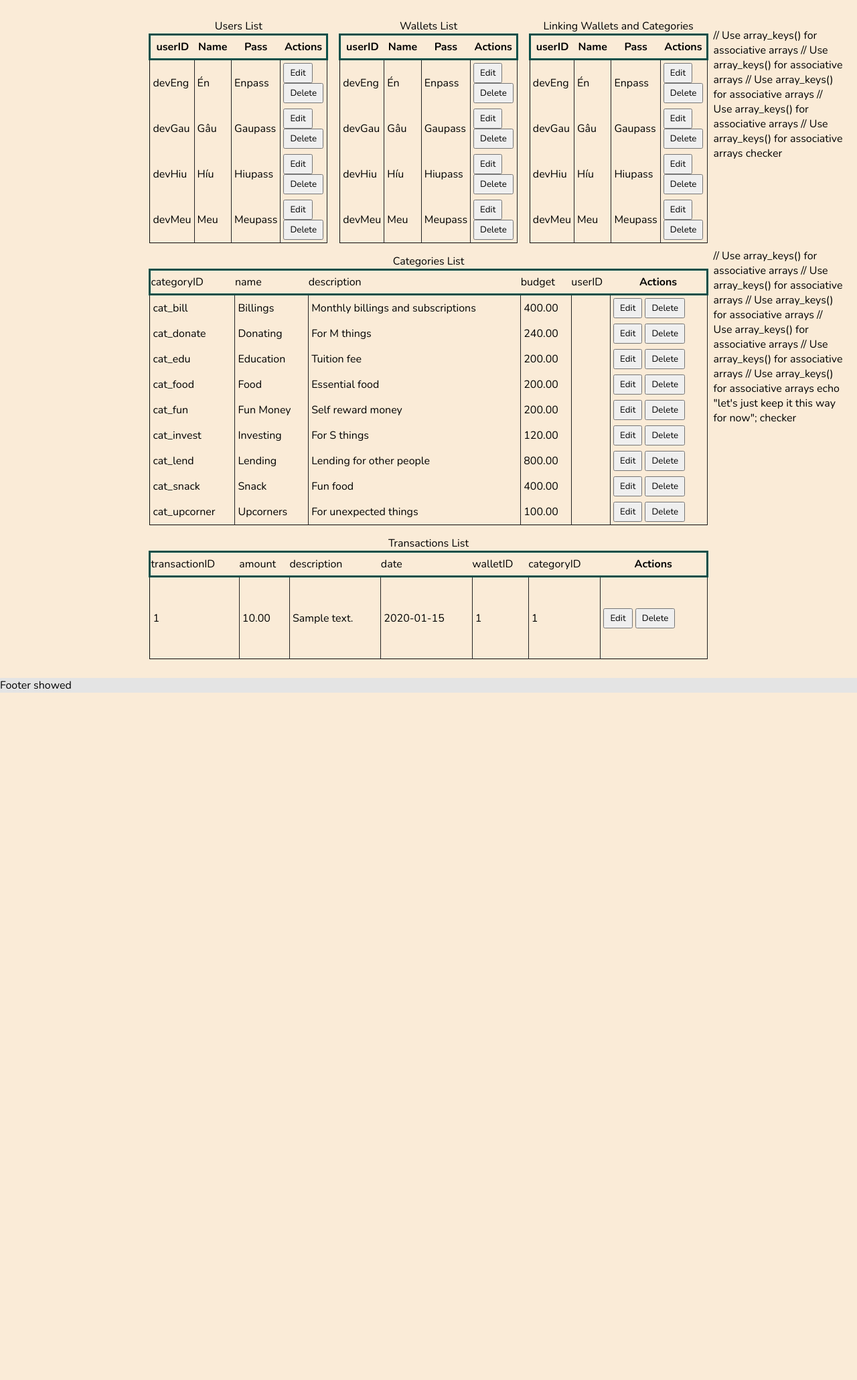
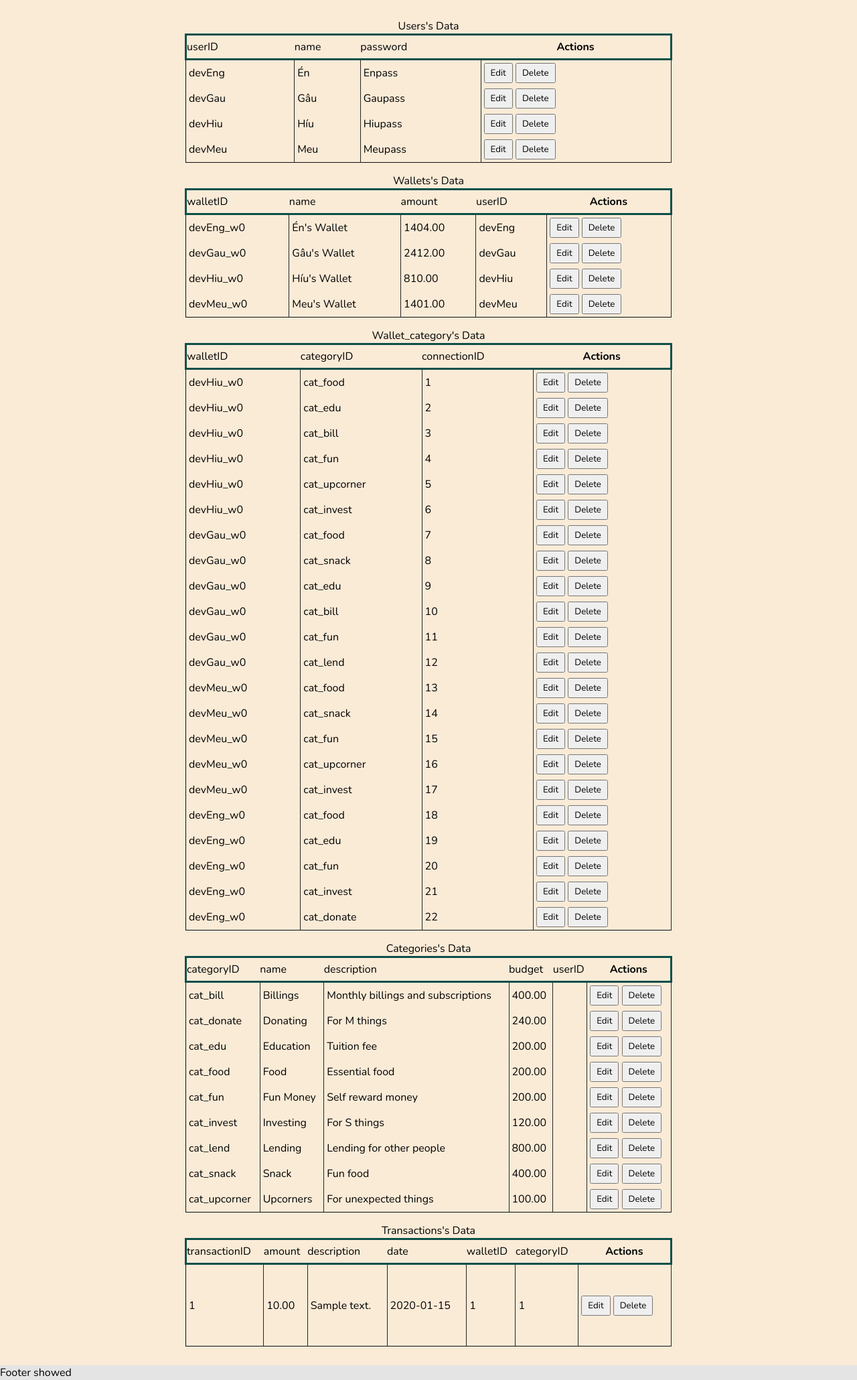
Before and after one commit to MarcoPhanVu/Wallet-Manager, a PHP site: page /servers/display_all.php in a window 1280 px wide. Shown: the part 22-2082 px from the top of the page at 67% size. Before the commit the page ends 1056 px from the top, so only its background shows below. Run offline with PHP 8.4, Linux system fonts and the light colour scheme; data comes from the database, SQL or seed files in the repository; tables that the repository leaves empty hold one stand-in row (values such as "Sample post").

Commit message:
dynamically(1) showing table

```diff
--- a/index.php
+++ b/index.php
@@ -7,7 +7,7 @@
 </head>
 <body>
     <?php include "./servers/connection.php"?>
-    <a href="./servers/display_user.php">To display</a>
+    <a href="./servers/display_all.php">To display</a>
     <h1>Welcome to HAM TRU AN</h1>
     <div style="width: 100vw;">
         <div style="width: 50%; float: left">
--- a/servers/display/display_category.php
+++ /dev/null
@@ -1,44 +0,0 @@
-<?php
-	// ADD USER
-
-
-	// LOAD USERS
-	$category_query = "SELECT * FROM categories";
-	$category_query_result = mysqli_query($connection, $category_query);
-	$categories_list = mysqli_fetch_all($category_query_result, MYSQLI_ASSOC);
-?>
-
-
-<table class="object-list large">
-	<caption>Categories List</caption>
-	<thead>
-		<tr>
-			<?php foreach (array_keys($categories_list[0]) as $key): ?> // Use array_keys() for associative arrays
-				<td><?php echo $key; ?></td>
-			<?php endforeach; ?>
-			<th>Actions</th>
-		</tr>
-	</thead>
-
-	<tbody>
-		<?php if (empty($categories_list)): ?>
-			<p>There is no category for now</p>
-		<?php endif; ?>
-
-		<?php
-			echo "checker";
-		?>
-
-		<?php foreach ($categories_list as $category): ?>
-			<tr>
-				<?php foreach (array_keys($category) as $key): ?>
-					<td><?php echo $category[$key]; ?></td>
-				<?php endforeach; ?>
-				<td>
-					<button class="action-btn edit">Edit</button>
-					<button class="action-btn delete">Delete</button>
-				</td>
-			</tr>
-		<?php endforeach; ?>
-	</tbody>
-</table>
--- /dev/null
+++ b/servers/display/display_data.php
@@ -0,0 +1,47 @@
+<?php
+	$data_query = "SELECT * FROM $target_table";
+	$data_query_result = mysqli_query($connection, $data_query);
+	$data_list = mysqli_fetch_all($data_query_result, MYSQLI_ASSOC);
+
+	$column_field_name_query = "SHOW COLUMNS FROM $target_table";
+	$column_field_name_result = mysqli_query($connection, $column_field_name_query);
+	// $column_field_name_result = $connection -> query($column_field_name_query); These are the same shits
+?>
+
+<table class="object-list large">
+	<caption><?php echo ucfirst($target_table); ?>'s Data</caption>
+	<thead>
+		<tr>
+			<?php
+				if ($column_field_name_result) { // Check if the query was successful
+					// Fetch the results
+					while ($column = mysqli_fetch_array($column_field_name_result)) {
+						// [$row = $column_field_name_result->fetch_assoc()] <= same shit
+						echo '<td>' . $column["Field"] . '</td>';
+					}
+				} else {
+					echo "Error: " . $connection->error;
+				}
+			?>
+			<th>Actions</th>
+		</tr>
+	</thead>
+
+	<tbody>
+		<?php if (empty($data_list)): ?>
+			<p>There is no data for table <?php echo $target_table; ?> for now</p>
+		<?php endif; ?>
+
+		<?php foreach ($data_list as $data): ?>
+			<tr>
+				<?php foreach (array_keys($data) as $key): ?>
+					<td><?php echo $data[$key]; ?></td>
+				<?php endforeach; ?>
+				<td>
+					<button class="action-btn edit">Edit</button>
+					<button class="action-btn delete">Delete</button>
+				</td>
+			</tr>
+		<?php endforeach; ?>
+	</tbody>
+</table>
--- a/servers/display/display_transaction.php
+++ /dev/null
@@ -1,46 +0,0 @@
-<?php
-	// ADD USER
-
-
-	// LOAD USERS
-	$transaction_query = "SELECT * FROM transactions";
-	$transaction_query_result = mysqli_query($connection, $transaction_query);
-	$transactions_list = mysqli_fetch_all($transaction_query_result, MYSQLI_ASSOC);
-?>
-
-<table class="object-list large">
-	<caption>Transactions List</caption>
-	<thead>
-		<tr>
-			<?php foreach (array_keys($transactions_list[0]) as $key): ?> // Use array_keys() for associative arrays
-				<td><?php echo $key; ?></td>
-			<?php endforeach; ?>
-			<th>Actions</th>
-		</tr>
-	</thead>
-
-	<tbody>
-		<?php if (empty($transactions_list)): ?>
-			<p>There is no transaction for now</p>
-			<? else: ?>
-				echo "let's just keep it this way for now";
-
-		<?php endif; ?>
-
-		<?php
-			echo "checker";
-		?>
-
-		<?php foreach ($transactions_list as $transaction): ?>
-			<tr>
-				<?php foreach (array_keys($transaction) as $key): ?>
-					<td><?php echo $transaction[$key]; ?></td>
-				<?php endforeach; ?>
-				<td>
-					<button class="action-btn edit">Edit</button>
-					<button class="action-btn delete">Delete</button>
-				</td>
-			</tr>
-		<?php endforeach; ?>
-	</tbody>
-</table>
--- a/servers/display/display_wallet.php
+++ /dev/null
@@ -1,41 +0,0 @@
-<?php
-	// ADD USER
-
-
-	// LOAD USERS
-	$user_query = "SELECT * FROM users";
-	$user_query_result = mysqli_query($connection, $user_query);
-	$users_list = mysqli_fetch_all($user_query_result, MYSQLI_ASSOC);
-?>
-
-
-<table class="object-list">
-	<caption>Wallets List</caption>
-	<thead>
-		<tr style="border: 3px solid rgb(11, 79, 73);">
-			<th>userID</th>
-			<th>Name</th>
-			<th>Pass</th>
-			<th>Actions</th>
-		</tr>
-	</thead>
-
-	<tbody>
-		<?php if (empty($users_list)): ?>
-			<p>There is no user here</p>
-		<?php endif; ?>
-
-
-		<?php foreach ($users_list as $user): ?>
-			<tr>
-				<td><?php echo $user["userID"]; ?></td>
-				<td><?php echo $user["name"]; ?></td>
-				<td><?php echo $user["password"]; ?></td>
-				<td>
-					<button class="action-btn edit">Edit</button>
-					<button class="action-btn delete">Delete</button>
-				</td>
-			</tr>
-		<?php endforeach; ?>
-	</tbody>
-</table>
--- a/servers/display/display_wallet_category.php
+++ /dev/null
@@ -1,41 +0,0 @@
-<?php
-	// ADD USER
-
-
-	// LOAD USERS
-	$user_query = "SELECT * FROM users";
-	$user_query_result = mysqli_query($connection, $user_query);
-	$users_list = mysqli_fetch_all($user_query_result, MYSQLI_ASSOC);
-?>
-
-
-<table class="object-list">
-    <caption>Linking Wallets and Categories</caption>
-	<thead>
-		<tr style="border: 3px solid rgb(11, 79, 73);">
-			<th>userID</th>
-			<th>Name</th>
-			<th>Pass</th>
-			<th>Actions</th>
-		</tr>
-	</thead>
-
-	<tbody>
-		<?php if (empty($users_list)): ?>
-			<p>There is no user here</p>
-		<?php endif; ?>
-
-
-		<?php foreach ($users_list as $user): ?>
-			<tr>
-				<td><?php echo $user["userID"]; ?></td>
-				<td><?php echo $user["name"]; ?></td>
-				<td><?php echo $user["password"]; ?></td>
-				<td>
-					<button class="action-btn edit">Edit</button>
-					<button class="action-btn delete">Delete</button>
-				</td>
-			</tr>
-		<?php endforeach; ?>
-	</tbody>
-</table>
--- a/servers/display_all.php
+++ b/servers/display_all.php
@@ -1,13 +1,18 @@
 <?php include "../components/header_server.php" ?>
 
 <section class="display_info">
-    <br>
-    <?php include "./display/display_user.php" ?>
-    <?php include "./display/display_wallet.php" ?>
-    <?php include "./display/display_wallet_category.php" ?>
-    <br>
-    <?php include "./display/display_category.php" ?>
-    <?php include "./display/display_transaction.php" ?>
+    <?php
+        $target_table = "users";
+        include "./display/display_data.php";
+        $target_table = "wallets";
+        include "./display/display_data.php";
+        $target_table = "wallet_category";
+        include "./display/display_data.php";
+        $target_table = "categories";
+        include "./display/display_data.php";
+        $target_table = "transactions";
+        include "./display/display_data.php";
+    ?>
 </section>
 
 <?php include "../components/footer_server.php" ?>
```
Also changed, not shown: servers/display/display_user(unused).php (renamed from servers/display/display_user.php).
